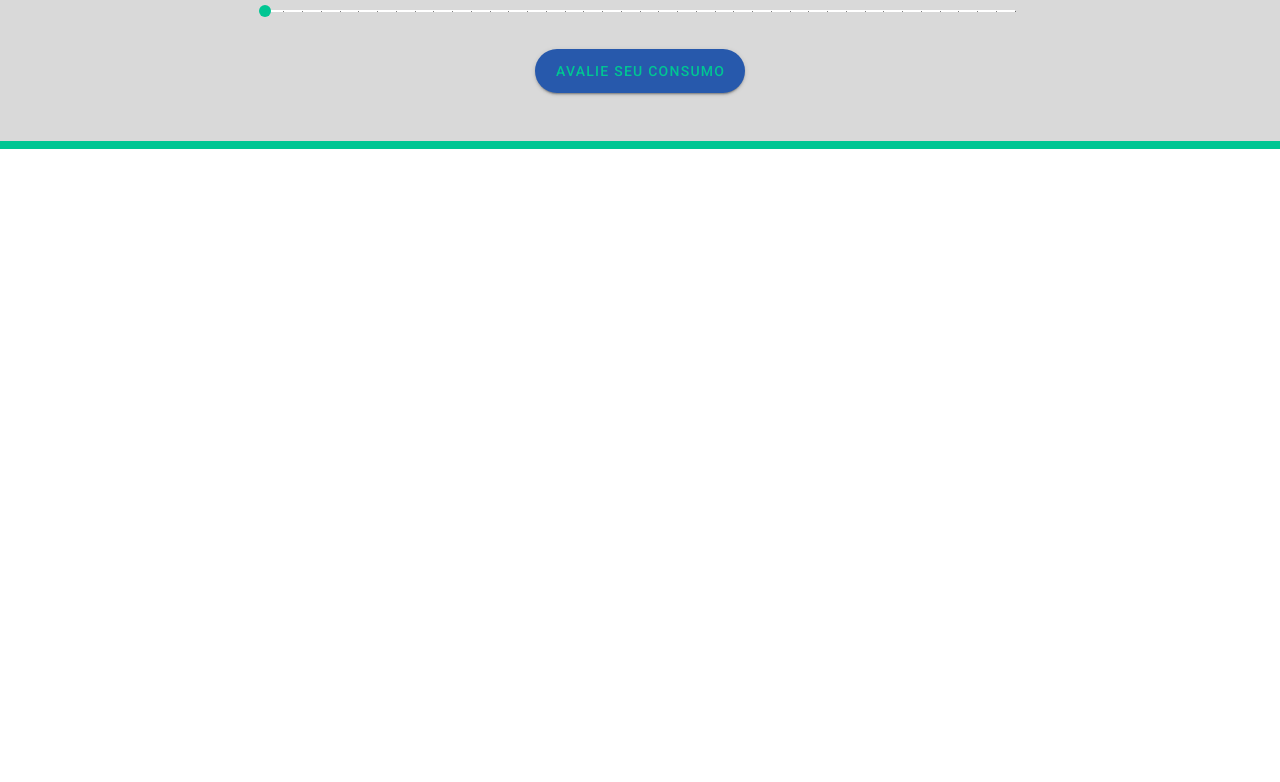
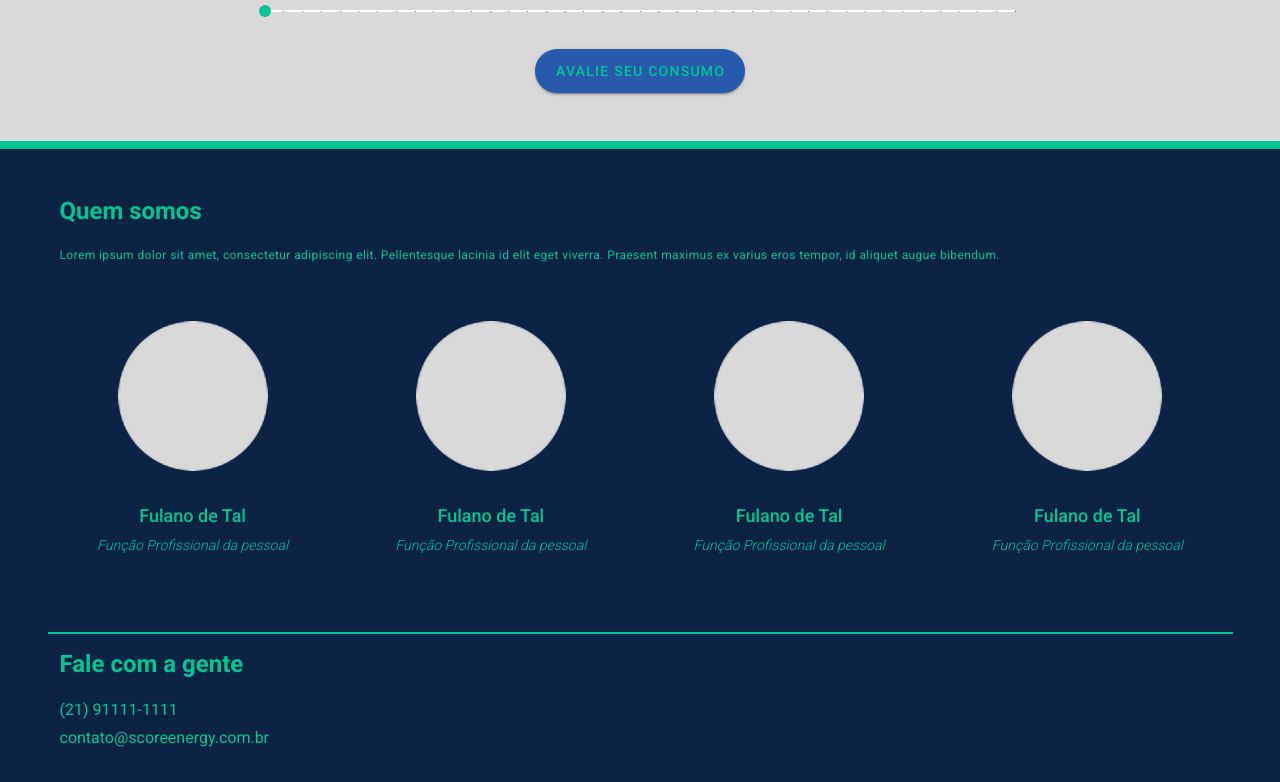
Before and after one commit to arthurstofeles/score_energy, a Vue app: page / in a window 1280 px wide. Shown: the part 781-1563 px from the top of the page. Before the commit the page ends 930 px from the top, so only its background shows below. Built offline with nearby package versions, Linux system fonts and the light colour scheme.

Commit message:
feat: adicionando o quem-somos e o footer

```diff
--- /dev/null
+++ b/src/components/home-page/FooterHome.vue
@@ -0,0 +1,22 @@
+<template>
+  <div class="footer se_blue_dark pt-8 pb-4">
+    <v-container>
+      <h2 class="se_green_light--text mb-4">Fale com a gente</h2>
+      <p class="se_green_light--text mb-1">(21) 91111-1111</p>
+      <p class="se_green_light--text mb-1">contato@scoreenergy.com.br</p>
+    </v-container>
+  </div>
+</template>
+
+<script>
+export default {
+  name: "FooterHome",
+};
+</script>
+
+<style scoped>
+.footer .container {
+  border-top: 2px solid #00c693;
+  background-color: #0d2346;
+}
+</style>
--- /dev/null
+++ b/src/components/home-page/QuemSomos.vue
@@ -0,0 +1,135 @@
+<template>
+  <div class="quem-somos se_blue_dark pt-8 pb-4">
+    <v-container>
+      <v-row no-gutters>
+        <v-col cols="12" class="mb-10">
+          <h2 class="se_green_light--text mb-4">Quem somos</h2>
+          <p class="se_green_light--text caption">
+            Lorem ipsum dolor sit amet, consectetur adipiscing elit.
+            Pellentesque lacinia id elit eget viverra. Praesent maximus ex
+            varius eros tempor, id aliquet augue bibendum.
+          </p>
+        </v-col>
+        <div class="colunas">
+          <div class="perfil">
+            <img
+              src="@/assets/circle.png"
+              alt="Chief Technology Officer (CTO)"
+            />
+            <div>
+              <h3>
+                <a href="" target="_blank">Fulano de Tal</a>
+              </h3>
+              <p>Função Profissional da pessoal</p>
+            </div>
+          </div>
+          <div class="perfil left">
+            <img src="@/assets/circle.png" alt="Daniel Alves Lara Fernandes" />
+            <div>
+              <h3>
+                <a href="" target="_blank">Fulano de Tal</a>
+              </h3>
+              <p>Função Profissional da pessoal</p>
+            </div>
+          </div>
+          <div class="perfil">
+            <img src="@/assets/circle.png" alt="Fausto Pereira Neto" />
+            <div>
+              <h3>
+                <a href="" target="_blank">Fulano de Tal</a>
+              </h3>
+              <p>Função Profissional da pessoal</p>
+            </div>
+          </div>
+          <div class="perfil left">
+            <img src="@/assets/circle.png" alt="Jesus Carlos da Silva" />
+            <div>
+              <h3>
+                <a href="" target="_blank">Fulano de Tal</a>
+              </h3>
+              <p>Função Profissional da pessoal</p>
+            </div>
+          </div>
+        </div>
+      </v-row>
+    </v-container>
+  </div>
+</template>
+
+<script>
+export default {
+  name: "QuemSomos",
+};
+</script>
+
+<style lang="scss" scoped>
+.quem-somos {
+  .colunas {
+    display: grid;
+    grid-template-columns: 1fr 1fr 1fr 1fr;
+    justify-content: space-between;
+    gap: 32px;
+    width: 100%;
+    @media screen and (max-width: 768px) {
+      display: flex;
+      flex-direction: column;
+      gap: 0px;
+    }
+    .perfil {
+      display: flex;
+      align-items: center;
+      flex-direction: column;
+      text-align: center;
+      gap: 16px;
+      @media screen and (max-width: 768px) {
+        flex-direction: row;
+        text-align: left;
+      }
+      img {
+        width: 150px;
+        height: 150px;
+        border-radius: 50%;
+        object-fit: cover;
+        margin-bottom: 16px;
+        @media screen and (max-width: 768px) {
+          width: 80px;
+          height: 80px;
+        }
+      }
+      div {
+        h3 {
+          color: #00c693;
+          font-weight: 500;
+          font-size: 18px;
+          line-height: 1.4;
+          margin-bottom: 8px;
+          @media screen and (max-width: 768px) {
+            font-size: 14px;
+            margin-bottom: 4px;
+          }
+          a {
+            color: inherit;
+            text-decoration: none;
+          }
+        }
+        p {
+          color: #00c693;
+          font-style: italic;
+          font-weight: 300;
+          font-size: 14px;
+          line-height: 1.4;
+          @media screen and (max-width: 768px) {
+            font-size: 12px;
+          }
+        }
+      }
+    }
+    .left {
+      @media screen and (max-width: 768px) {
+        flex-direction: row-reverse;
+        text-align: right;
+      }
+    }
+  }
+}
+</style>
--- a/src/views/HomePage.vue
+++ b/src/views/HomePage.vue
@@ -2,15 +2,19 @@
   <div>
     <BannerHome />
     <SimulacaoScore />
+    <QuemSomos />
+    <FooterHome />
   </div>
 </template>
 
 <script>
 import BannerHome from "@/components/home-page/BannerHome.vue";
 import SimulacaoScore from "@/components/home-page/SimulacaoScore.vue";
+import QuemSomos from "@/components/home-page/QuemSomos.vue";
+import FooterHome from "@/components/home-page/FooterHome.vue";
 export default {
   name: "HomePage",
-  components: { BannerHome, SimulacaoScore },
+  components: { BannerHome, SimulacaoScore, QuemSomos, FooterHome },
 };
 </script>
 
```
Also changed, not shown: src/assets/circle.png (added).
